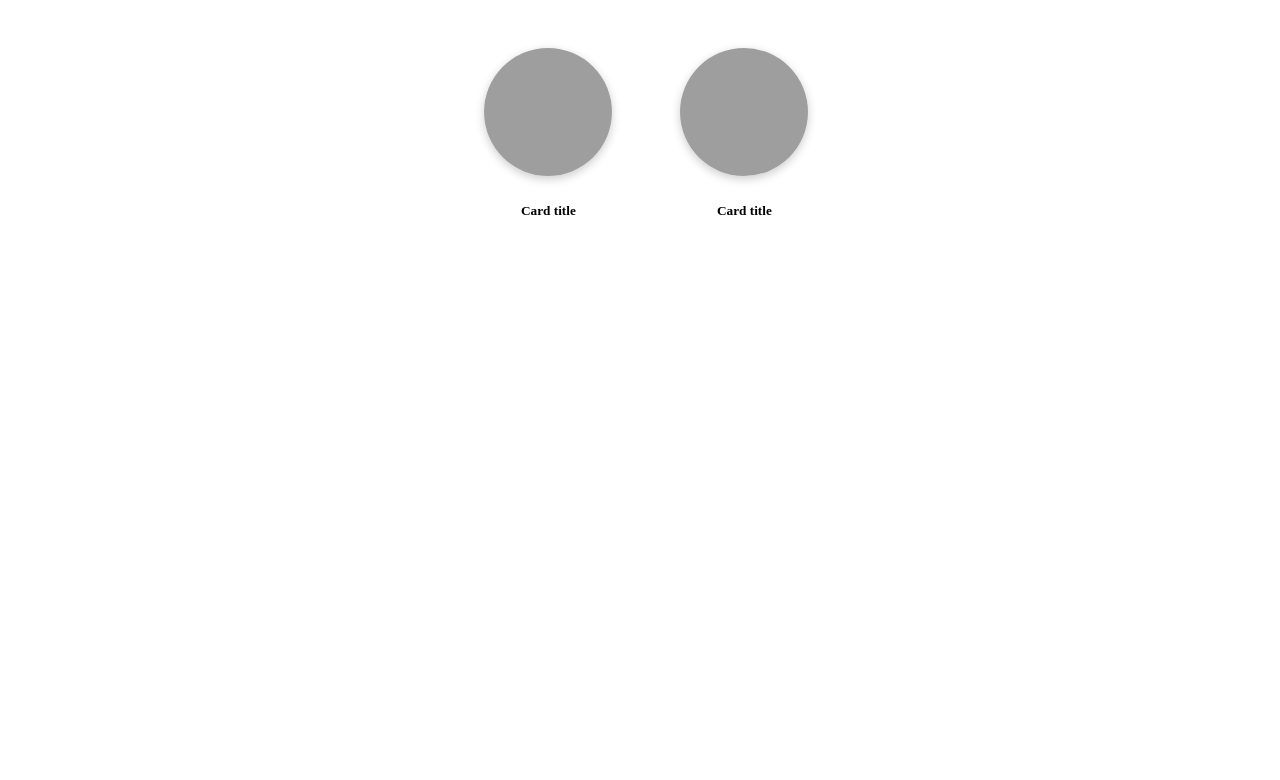
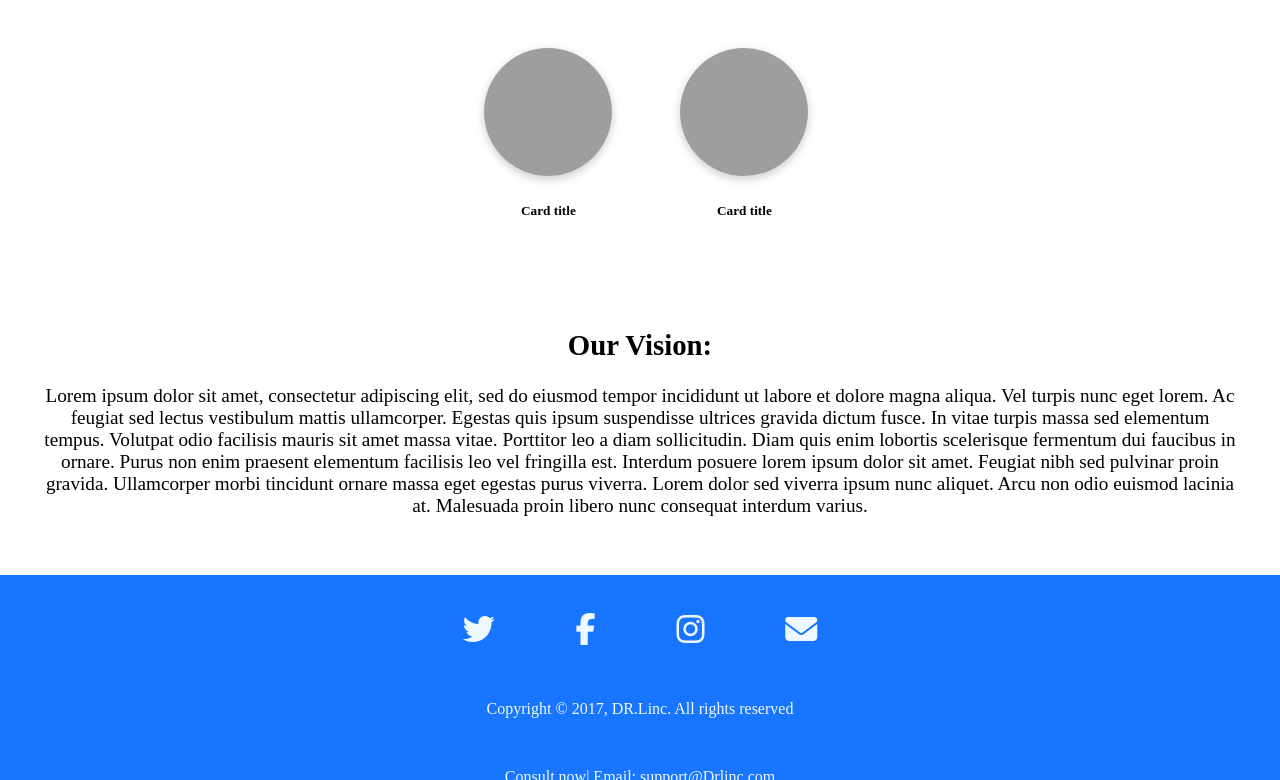
Before and after one commit to drlinc714/drlinc714, a plain HTML site: page index.html in a window 1280 px wide. Shown: the part 2020-2800 px from the top of the page. Before the commit the page ends 2286 px from the top, so only its background shows below. Drawn offline with Linux system fonts and the light colour scheme; grey boxes are pictures that could not be loaded.

Commit message:
Update index.html

```diff
--- a/index.html
+++ b/index.html
@@ -1,17 +1,37 @@
 <!DOCTYPE html>
 <html lang="en">
+
 <head>
     <meta charset="UTF-8">
     <meta http-equiv="X-UA-Compatible" content="IE=edge">
     <meta name="viewport" content="width=device-width, initial-scale=1.0">
     <title>Drlinc</title>
+    <!-- Css -->
+    <link rel="stylesheet" href="style.css">
+    <!-- fontawesome -->
+    <script src="https://kit.fontawesome.com/4373aa658b.js" crossorigin="anonymous"></script>
+
 </head>
-<link rel="stylesheet" href="style.css">
+
 <body>
 
     <nav>
         <img src="logo.png" alt="">
         <h1><a href="">Dr.Linc</a></h1>
+
+        <div class="btn">
+            <a href="http:"></a>
+            <button>
+                <h2>Sign Up</h2>
+            </button>
+            </a>
+            <a href="http:">
+                <button>
+                    <h2>Login</h2>
+                </button>
+            </a>
+        </div>
+
     </nav>
 
     <section class="tittle">
@@ -22,7 +42,7 @@
                 <button class="button" style="vertical-align:middle"><span>Download</span></button>
             </div>
             <div class="col-lg-6 ">
-            <img src="3.png"  alt="phone-mockup">
+                <img src="3.png" alt="phone-mockup">
             </div>
 
         </div>
@@ -53,13 +73,13 @@
                 <h5>Card title</h5>
             </div>
             <div class="card">
-            <img src="https://i.pinimg.com/originals/d3/a9/2e/d3a92e42ac348438ceb50e483a5167f5.png"
-            class="card-img" alt="...">
+                <img src="https://i.pinimg.com/originals/d3/a9/2e/d3a92e42ac348438ceb50e483a5167f5.png" class="card-img"
+                    alt="...">
                 <h5>Card title</h5>
             </div>
             <div class="card">
-            <img src="https://i.pinimg.com/originals/d3/a9/2e/d3a92e42ac348438ceb50e483a5167f5.png"
-                    class="card-img" alt="...">
+                <img src="https://i.pinimg.com/originals/d3/a9/2e/d3a92e42ac348438ceb50e483a5167f5.png" class="card-img"
+                    alt="...">
                 <h5>Card title</h5>
             </div>
             <div class="card">
@@ -96,13 +116,13 @@
                 <h5>Card title</h5>
             </div>
             <div class="card">
-            <img src="https://i.pinimg.com/originals/d3/a9/2e/d3a92e42ac348438ceb50e483a5167f5.png"
-            class="card-img" alt="...">
+                <img src="https://i.pinimg.com/originals/d3/a9/2e/d3a92e42ac348438ceb50e483a5167f5.png" class="card-img"
+                    alt="...">
                 <h5>Card title</h5>
             </div>
             <div class="card">
-            <img src="https://i.pinimg.com/originals/d3/a9/2e/d3a92e42ac348438ceb50e483a5167f5.png"
-                    class="card-img" alt="...">
+                <img src="https://i.pinimg.com/originals/d3/a9/2e/d3a92e42ac348438ceb50e483a5167f5.png" class="card-img"
+                    alt="...">
                 <h5>Card title</h5>
             </div>
             <div class="card">
@@ -139,13 +159,13 @@
                 <h5>Card title</h5>
             </div>
             <div class="card">
-            <img src="https://i.pinimg.com/originals/d3/a9/2e/d3a92e42ac348438ceb50e483a5167f5.png"
-            class="card-img" alt="...">
+                <img src="https://i.pinimg.com/originals/d3/a9/2e/d3a92e42ac348438ceb50e483a5167f5.png" class="card-img"
+                    alt="...">
                 <h5>Card title</h5>
             </div>
             <div class="card">
-            <img src="https://i.pinimg.com/originals/d3/a9/2e/d3a92e42ac348438ceb50e483a5167f5.png"
-                    class="card-img" alt="...">
+                <img src="https://i.pinimg.com/originals/d3/a9/2e/d3a92e42ac348438ceb50e483a5167f5.png" class="card-img"
+                    alt="...">
                 <h5>Card title</h5>
             </div>
             <div class="card">
@@ -161,5 +181,35 @@
         </div>
     </section>
 
+    <section class="vision">
+        <h1>Our Vision:</h1>
+        <div class="content">
+            <p>Lorem ipsum dolor sit amet, consectetur adipiscing elit, sed do eiusmod tempor incididunt ut labore et
+                dolore magna aliqua. Vel turpis nunc eget lorem. Ac feugiat sed lectus vestibulum mattis ullamcorper.
+                Egestas quis ipsum suspendisse ultrices gravida dictum fusce. In vitae turpis massa sed elementum
+                tempus. Volutpat odio facilisis mauris sit amet massa vitae. Porttitor leo a diam sollicitudin. Diam
+                quis enim lobortis scelerisque fermentum dui faucibus in ornare. Purus non enim praesent elementum
+                facilisis leo vel fringilla est. Interdum posuere lorem ipsum dolor sit amet. Feugiat nibh sed pulvinar
+                proin gravida. Ullamcorper morbi tincidunt ornare massa eget egestas purus viverra. Lorem dolor sed
+                viverra ipsum nunc aliquet. Arcu non odio euismod lacinia at. Malesuada proin libero nunc consequat
+                interdum varius.</p>
+        </div>
+    </section>
 </body>
+<footer>
+    <div class="icons">
+        <i class="fab fa-twitter foot-icon fa-2x"></i>
+        <!-- <h3 class="tooltip">Twitter</h3> -->
+        <i class="fab fa-facebook-f foot-icon fa-2x"></i>
+        <!-- <h3 class="tooltip">Facebook</h3> -->
+        <i class="fab fa-instagram foot-icon fa-2x"></i>
+        <!-- <h3 class="tooltip">Instagram</h3> -->
+        <i class="fas fa-envelope foot-icon  fa-2x"></i>
+        <!-- <h3 class="tooltip">G-mail</h3> -->
+    </div>
+    <p>Copyright © 2017, DR.Linc. All rights reserved</p>
+    <br>
+    <p>Consult now| Email: support@Drlinc.com</p>
+</footer>
+
 </html>
```
Lines whose indentation alone changed are shown as unchanged.
